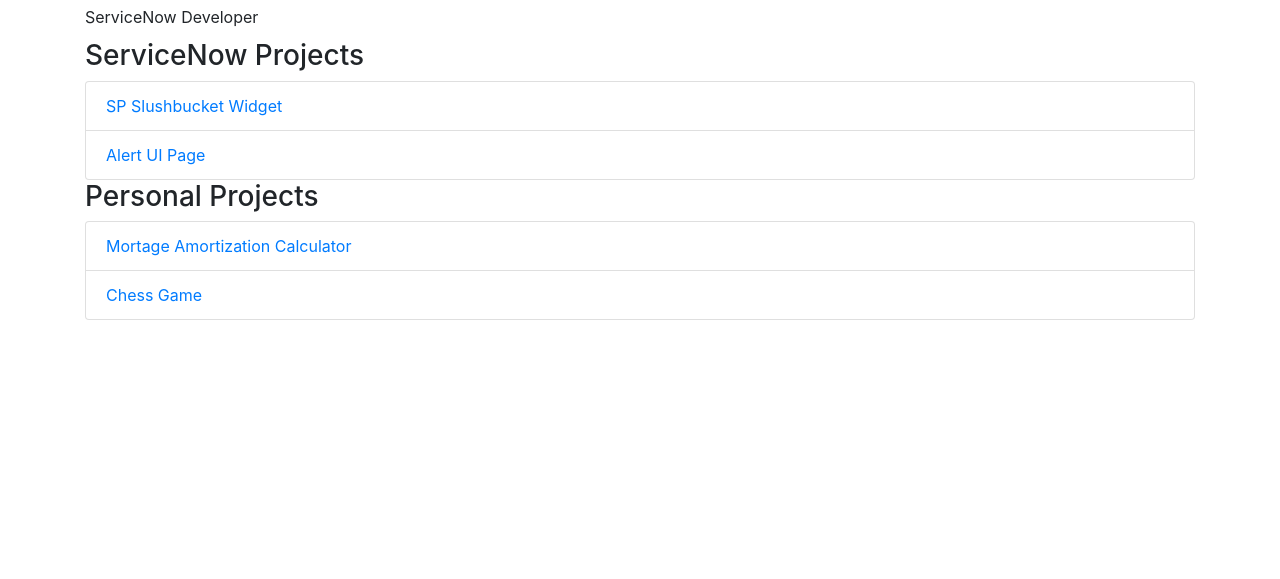
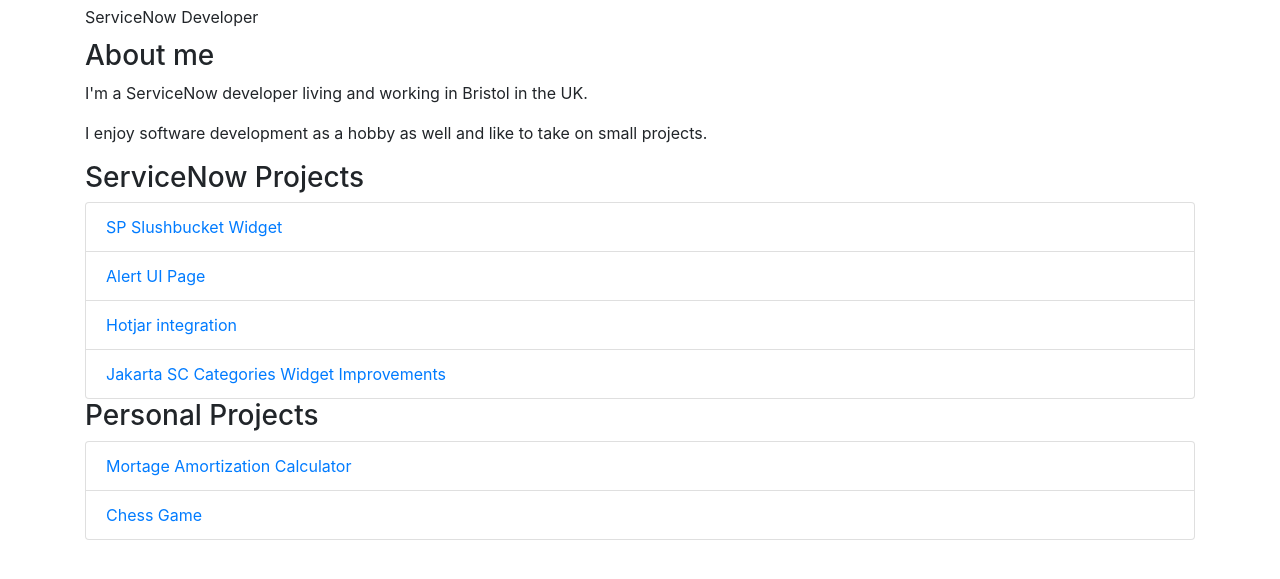
Before and after one commit to robhumphries5/robhumphries5-old.github.io, a plain HTML site: page index.html in a window 1280 px wide. Shown: the part 41-620 px from the top of the page. Drawn offline with nearby package versions, Linux system fonts and the light colour scheme.

Commit message:
more home stuff

```diff
--- a/index.html
+++ b/index.html
@@ -20,6 +20,13 @@
     <div id="main-container" class="container">
         <div class="row">
             <div class="col-sm-12">
+                <h3>About me</h3>
+                <p>I'm a ServiceNow developer living and working in Bristol in the UK.</p>
+                <p>I enjoy software development as a hobby as well and like to take on small projects.</p>
+            </div>
+        </div>
+        <div class="row">
+            <div class="col-sm-12">
                 <h3>ServiceNow Projects</h3>
                 <ul class="list-group">
                     <li class="list-group-item">
@@ -27,6 +34,12 @@
                     </li>
                     <li class="list-group-item">
                         <a href="https://github.com/robhumphries5/alert_ui_page">Alert UI Page</a>
+                    </li>
+                    <li class="list-group-item">
+                        <a href="https://community.servicenow.com/community?id=community_article&sys_id=c0619ef9db04b700200f0b55ca96199a">Hotjar integration</a>
+                    </li>
+                    <li class="list-group-item">
+                        <a href="https://community.servicenow.com/community?id=community_article&sys_id=97a6e8ffdb6c67440be6a345ca9619da">Jakarta SC Categories Widget Improvements</a>
                     </li>
                 </ul>
             </div>
```
